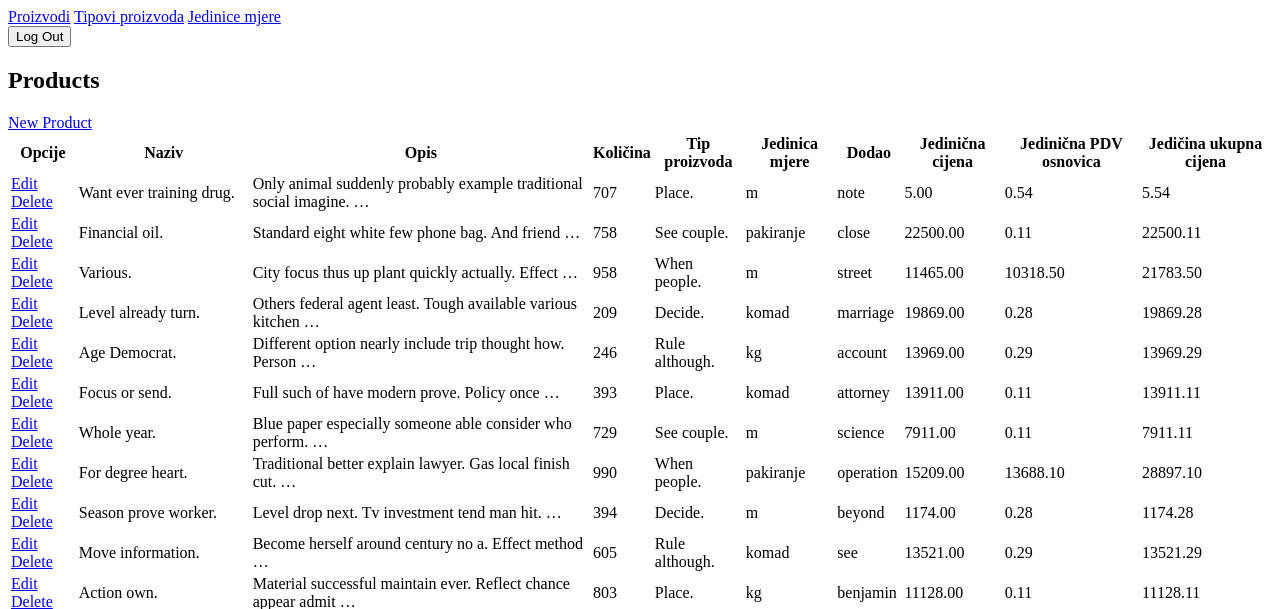
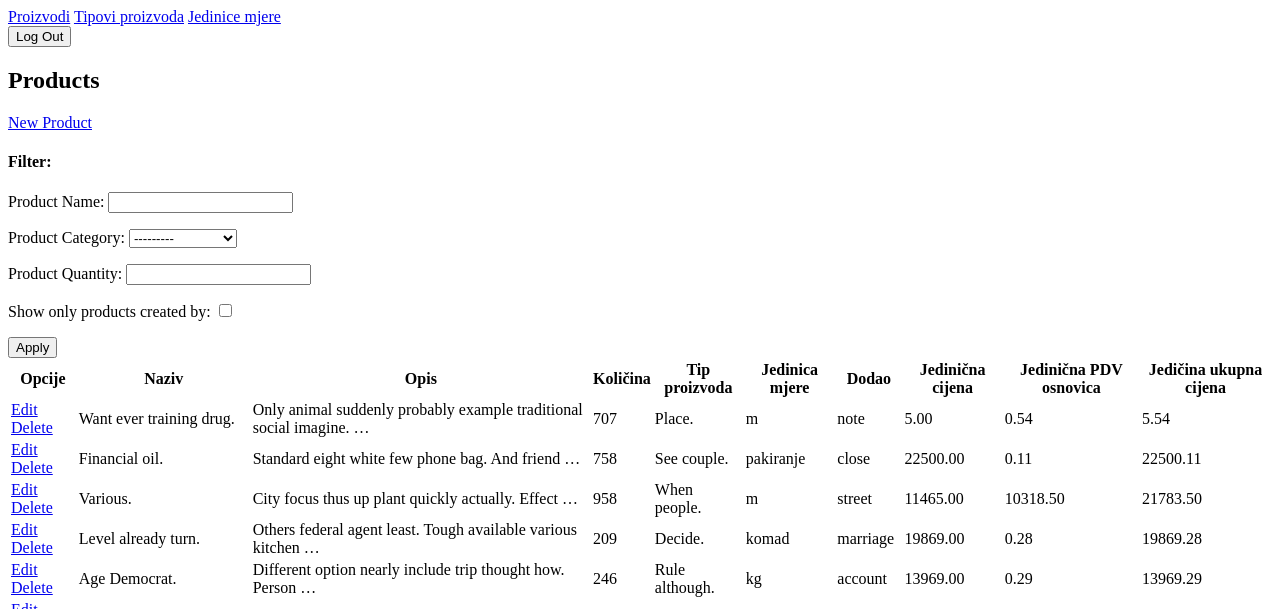
Before and after one commit to Noname3123/skladiste-inventura, a Django app: page /proizvodi in a window 1280 px wide. Shown: the top 609 px of the page. Run offline with Django 4.2, Linux system fonts and the light colour scheme; a user stored in the database is signed in; data comes from the database, SQL or seed files in the repository; both versions use the stored data as it was after the commit.

Commit message:
Error message for blocked delete operations, added filter for products in products table, saving product category recalculates appropriate fields in products

```diff
--- a/skladisteInventura/skladiste/forms.py
+++ b/skladisteInventura/skladiste/forms.py
@@ -72,3 +72,15 @@ class UnitsForm(forms.ModelForm):
     class Meta:
         model=Jedinica_Mjere
         fields=['naziv_jedinice']
+
+
+
+class ProductFilterForm(forms.Form):
+    """class which represents a form for filtering products
+    """
+
+
+    product_name=forms.CharField(label="Product Name", max_length=250, required=False)
+    product_category=forms.ModelChoiceField(queryset=Tip_Proizvoda.objects.all(),label="Product Category", required=False)
+    product_qty=forms.IntegerField(label="Product Quantity",required=False)
+    product_only_user=forms.BooleanField(label="Show only products created by", required=False)
--- a/skladisteInventura/skladiste/models.py
+++ b/skladisteInventura/skladiste/models.py
@@ -18,6 +18,16 @@ class Jedinica_Mjere(models.Model):
 class Tip_Proizvoda(models.Model):
     naziv_tipa=models.CharField( max_length=100)
     iznos_pdv=models.FloatField()
+
+
+    def save(self):
+        """
+            Overload of save method. Updates all products of this category after changing values. This is done due to the calculated fields of entity Proizvod
+        """
+        products=Proizvod.objects.filter(tip_proizvoda=self)
+        for i in products:
+            i.save()
+        super(Tip_Proizvoda,self).save()
 
     def __str__(self):
         return self.naziv_tipa
--- a/skladisteInventura/skladiste/templates/lists/jedinice_list.html
+++ b/skladisteInventura/skladiste/templates/lists/jedinice_list.html
@@ -17,6 +17,8 @@
 
     </tr>
 
+    {%empty%}
+    <p><strong>Units list empty!</strong><p>
 
     {%endfor%}
 
--- a/skladisteInventura/skladiste/templates/lists/kategorije_list.html
+++ b/skladisteInventura/skladiste/templates/lists/kategorije_list.html
@@ -18,7 +18,8 @@
         <td>{{tip.naziv_tipa}}</td>
         <td>{{tip.iznos_pdv | floatformat:2}}</td>
     </tr>
-
+    {%empty%}
+    <p><strong>Category list empty!</strong><p>
 
     {%endfor%}
 
--- a/skladisteInventura/skladiste/templates/lists/proizvodi_list.html
+++ b/skladisteInventura/skladiste/templates/lists/proizvodi_list.html
@@ -3,6 +3,14 @@
 {% block content %}
 <h2>Products </h2>
 <a href={%url 'novi_proizvod'%}>New Product</a>
+
+<form method="post">
+    {% csrf_token %}
+    <h4>Filter:</h4>
+    {{form.as_p}}
+
+    <button type="submit">Apply</button>
+</form>
 <table>
     <tr>
         <th>Opcije</th>
@@ -30,7 +38,8 @@
         <td>{{proizvod.jedinicna_osnovica_pdv | floatformat:2}}</td>
         <td>{{proizvod.jedinicna_ukupna_cijena | floatformat:2}}</td>
     </tr>
-
+    {%empty%}
+    <p><strong>Product list empty!</strong><p>
 
     {%endfor%}
 
--- a/skladisteInventura/skladiste/templates/registration/login.html
+++ b/skladisteInventura/skladiste/templates/registration/login.html
@@ -6,7 +6,9 @@
 <form method="post">
   {% csrf_token %}
   {{ form }}
+  <br>
   <button type="submit">Log In</button>
+  <br>
   <a href="{% url 'signup' %}">Create new account</a>
 </form>
 {% endblock %}
--- a/skladisteInventura/skladiste/templates/registration/signup.html
+++ b/skladisteInventura/skladiste/templates/registration/signup.html
@@ -6,6 +6,7 @@
 <form method="post">
   {% csrf_token %}
   {{ form }}
+  <br>
   <button type="submit">Register</button>
 </form>
 {% endblock %}
--- a/skladisteInventura/skladiste/views.py
+++ b/skladisteInventura/skladiste/views.py
@@ -1,10 +1,14 @@
 from django.shortcuts import render, redirect
-from skladiste.forms import SignUpForm, UnitsForm, ProductForm, CategoryForm
+from skladiste.forms import SignUpForm, UnitsForm, ProductForm, CategoryForm, ProductFilterForm
 from skladiste.models import Proizvod, Tip_Proizvoda, Jedinica_Mjere
 from django.urls import reverse_lazy
 from django.http import HttpResponse, HttpResponseRedirect
 from django.views.generic.base import TemplateView
 from django.views.generic import CreateView, ListView, UpdateView, DeleteView
+from django.db.models import Q, ProtectedError
+import operator
+from functools import reduce
+from django.contrib import messages
 # Create your views here.
 
 class HomePage(TemplateView):
@@ -21,6 +25,22 @@ class ProizvodView(ListView):
     template_name='lists/proizvodi_list.html'
     context_object_name='proizvodi'
 
+    #list containing filters received from form
+    filter_list=[]
+
+    def get_queryset(self):
+        query = super().get_queryset()
+        if len(self.filter_list)>0:
+            query=query.filter(reduce(operator.and_,self.filter_list))
+            self.filter_list.clear()
+        return query
+
+    def get_context_data(self, **kwargs):
+        context = super(ProizvodView, self).get_context_data(**kwargs)
+        context['form'] = ProductFilterForm()
+        return context
+
+
     def get(self, request):
         """method called when get is called on view. It returns to home screen if user is not logged in
         """
@@ -29,6 +49,24 @@ class ProizvodView(ListView):
 
         else:
             return super().get(request=request)
+
+    def post(self, request, *args, **kwargs):
+
+
+        if request.POST.get('product_name',"")!="":
+            self.filter_list.append(Q(naziv_proizvoda__icontains=request.POST['product_name']))
+
+        if request.POST.get('product_qty', "")!="":
+            self.filter_list.append(Q(kolicina=request.POST['product_qty']))
+
+        if request.POST.get('product_category', "")!="":
+            self.filter_list.append(Q(tip_proizvoda=request.POST['product_category']))
+
+        if request.POST.get('product_only_user','off')=='on':
+            self.filter_list.append(Q(zaposlenik=request.user))
+
+
+        return render(request=request, template_name=self.template_name,context={'form':ProductFilterForm(request.POST), 'proizvodi': self.get_queryset()})
 
 class TipProizvodaView(ListView):
     model=Tip_Proizvoda
@@ -146,6 +184,7 @@ class ProizvodDeleteView(DeleteView):
 
 
 
+
 class TipProizvodCreateView(CreateView):
     model=Tip_Proizvoda
     form_class=CategoryForm
@@ -202,6 +241,14 @@ class TipProizvodDeleteView(DeleteView):
         else:
             return super().get(request=request)
 
+    def post(self, request,pk):
+
+        try:
+            return super().post(request=request)
+        except ProtectedError as error:
+            messages.error(request=request, message="Cannot delete entry because it is referenced in another table!")
+            return render(request=request,template_name=self.template_name)
+
 
 class MjeraCreateView(CreateView):
     model=Jedinica_Mjere
@@ -257,3 +304,11 @@ class MjeraDeleteView(DeleteView):
 
         else:
             return super().get(request=request)
+
+    def post(self, request,pk):
+
+        try:
+            return super().post(request=request)
+        except ProtectedError as error:
+            messages.error(request=request, message="Cannot delete entry because it is referenced in another table!")
+            return render(request=request,template_name=self.template_name)
```
Also changed, not shown: skladisteInventura/skladiste/templates/deleteEntries/delete_jedinica.html (+12 -1 lines), skladisteInventura/skladiste/templates/deleteEntries/delete_tip.html (+13 -1 lines), README.md, skladisteInventura/db.sqlite3.
